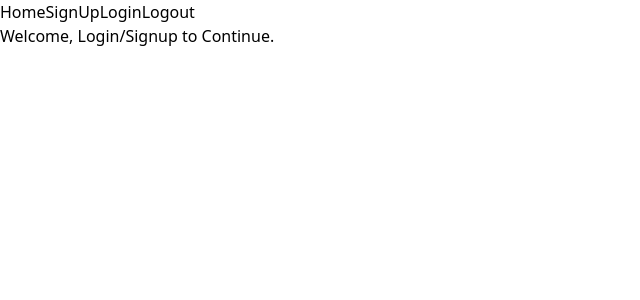
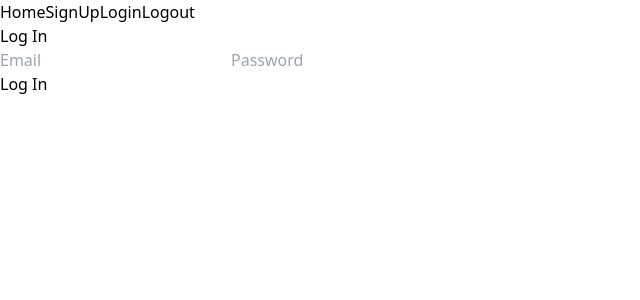
Before and after one commit to ayyush08/user-authentication-system, a React (Vite) app in the folder frontend/: page /login in a window 1280 px wide. Shown: the top 300 px of the page, without its empty margins (0-640 px from the left). Built offline with nearby package versions, Linux system fonts and the light colour scheme.

Commit message:
Frontend completes: Add Login and Logout components for user authentication

```diff
--- a/frontend/src/App.jsx
+++ b/frontend/src/App.jsx
@@ -7,6 +7,8 @@ import {BrowserRouter, Route, Routes} from
 import LandingPage from './pages/LandingPage'
 import SignUp from './pages/SignUp'
 import EntryPage from './pages/EntryPage'
+import Login from './pages/Login'
+import Logout from './pages/Logout'
 function App() {
 
   return (
@@ -15,10 +17,10 @@ function App() {
     <BrowserRouter>
     <Routes>
     <Route path='/' element={<SharedLayout/>}>
-    <Route path="landing-page" element={<LandingPage/>} />
+    <Route path="/" element={<LandingPage/>} />
     <Route path="signup" element={<SignUp/>} />
-    <Route path="login" element={<LandingPage/>} />
-    <Route path="logout" element={<LandingPage/>} />
+    <Route path="login" element={<Login/>} />
+    <Route path="logout" element={<Logout/>} />
     <Route path='entry-page' element={<EntryPage/>} />
     </Route>
     </Routes>
--- a/frontend/src/components/Navbar.jsx
+++ b/frontend/src/components/Navbar.jsx
@@ -5,7 +5,7 @@ const Navbar = () => {
     <div className='text-white mx-auto'>
         <div className="flex">
             <ul className='flex mx-auto gap-10 text-lg font-mono'>
-                <Link to='/landing-page' className='m-4 font-bold  rounded-full p-2 px-6 hover:bg-slate-300 hover:text-black cursor-pointer transition-all duration-300 border-[0.1mm]'>Home</Link>
+                <Link to='/' className='m-4 font-bold  rounded-full p-2 px-6 hover:bg-slate-300 hover:text-black cursor-pointer transition-all duration-300 border-[0.1mm]'>Home</Link>
                 <Link to='/signup' className='m-4 font-bold rounded-full p-2 px-6 hover:bg-slate-300 hover:text-black cursor-pointer transition-all duration-300 border-[0.1mm]'>SignUp</Link>
                 <Link to='/login' className='m-4 font-bold  rounded-full p-2 px-6 hover:bg-slate-300 hover:text-black cursor-pointer transition-all duration-300 border-[0.1mm]'>Login</Link>
                 <Link to='/logout' className='m-4 font-bold rounded-full p-2 px-6 hover:bg-slate-300 hover:text-black cursor-pointer transition-all duration-300 border-[0.1mm]'>Logout</Link>
--- a/frontend/src/pages/LandingPage.jsx
+++ b/frontend/src/pages/LandingPage.jsx
@@ -3,7 +3,7 @@ import { Link } from 'react-router-dom'
 
 const LandingPage = () => {
     return (
-    <Link to='/landing-page'>
+    <Link to='/'>
     <div className='flex justify-center items-center h-[80vh]'>
         <h1 className='text-white text-4xl'>Welcome, Login/Signup to Continue.</h1>
     </div>
--- a/frontend/src/pages/Login.jsx
+++ b/frontend/src/pages/Login.jsx
@@ -0,0 +1,25 @@
+import React from 'react'
+import { useNavigate } from 'react-router-dom'
+const Login = () => {
+    const navigate = useNavigate()
+    const handleSubmit = ()=>{
+        console.log('signed in');
+        navigate('/entry-page')
+    }
+    return (
+        <div className='text-white flex justify-center items-center mt-16'>
+        <div className='flex gap-5 flex-col border-white border-2 justify-center items-center md:h-[50vh] h-[70vh] w-[40vw] rounded-3xl '>
+            <h1 className='text-white text-4xl'>Log In</h1>
+            <div className="form flex flex-col transition-all">
+
+
+            <input type='email' placeholder='Email' className='p-2 m-2 border-2 border-white rounded-lg text-black'/>
+            <input type='password' placeholder='Password' className='p-2 m-2 border-2 border-white rounded-lg text-black'/>
+            </div>
+            <button onClick={()=>handleSubmit()} className='p-2 m-2 border-2 border-white rounded-lg hover:bg-white hover:text-black transition-all'>Log In</button>
+        </div>
+    </div>
+    )
+}
+
+export default Login
--- a/frontend/src/pages/Logout.jsx
+++ b/frontend/src/pages/Logout.jsx
@@ -0,0 +1,11 @@
+import React from 'react'
+
+const Logout = () => {
+    return (
+    <div>
+        <h1 className='text-white text-4xl'>Logged Out</h1>
+    </div>
+  )
+}
+
+export default Logout
```
